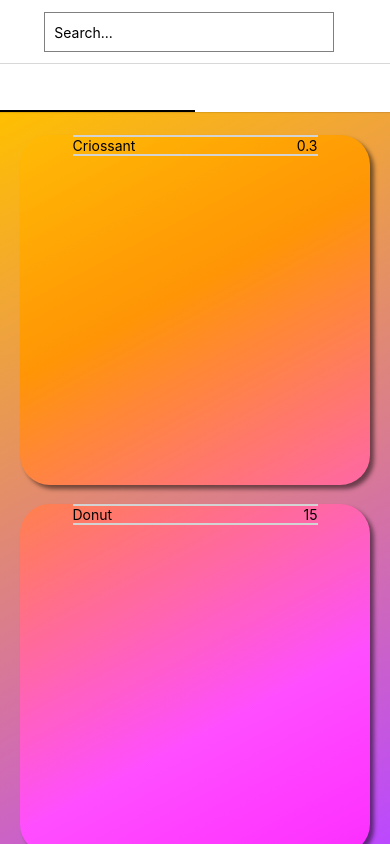
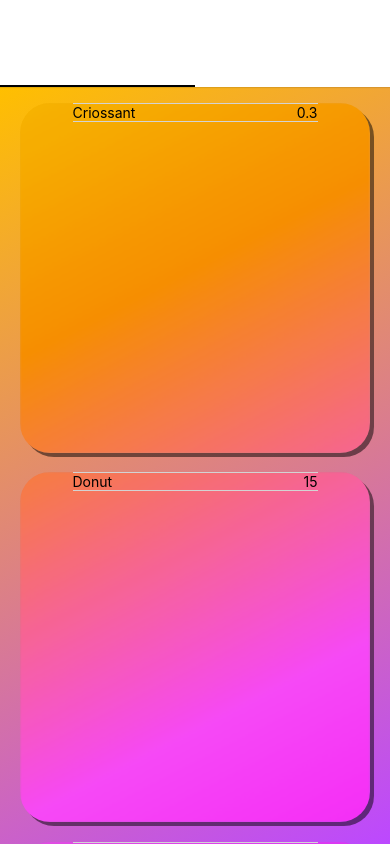
Before and after one commit to EyasSh/BaheejSweets, a React Native app in the folder BaheejSweets/client/: screen / in a window 390 px wide. Built offline with nearby package versions, Linux system fonts and the light colour scheme.

Commit message:
fixed the blur view component issues and initiated auto scrolling

```diff
--- a/BaheejSweets/client/App.tsx
+++ b/BaheejSweets/client/App.tsx
@@ -1,7 +1,7 @@
 import { StatusBar } from 'expo-status-bar';
 import { useState,useEffect,useRef, ReactNode} from 'react';
 import { Order } from './Components/Order/Order';
-import { StyleSheet, Text as RNTXT, View,ScrollView, Button, TextInput,SafeAreaView, FlatList } from 'react-native';
+import { StyleSheet, Text as RNTXT, View,ScrollView, Button, TextInput,SafeAreaView, FlatList, Dimensions } from 'react-native';
 import { NavigationContainer ,ParamListBase,Route, useIsFocused, useNavigation,useRoute } from '@react-navigation/native';
 import { createMaterialTopTabNavigator,MaterialTopTabBar, MaterialTopTabBarProps } from '@react-navigation/material-top-tabs';
 import { RootStackParamList } from './Types/RootStackParams';
@@ -19,7 +19,7 @@ import { ScreenOrientationInfo } from 'expo-screen-orientation'; //*This is for
 
 const Stack = createStackNavigator<RootStackParamList>();
 
-
+const {height,width}= Dimensions.get('screen')
 
 type HomeScreenNavigationProp = StackNavigationProp<RootStackParamList, 'Home'>;
 type HomeScreenRouteProp = RouteProp<RootStackParamList, 'Home'>;
@@ -37,19 +37,22 @@ function TopTabWithHeader():ReactNode
   return (
     <Stack.Navigator>
       <Stack.Screen
-        name="HomeTabs"
-        children={() => <HomeTopTabNavigator />}
+        name="HomeTop"
+        children={() => <HomeTopTabNavigator style={{minHeight:'100%'}} />}
         options={{
-          headerTitle: () => <View style={{ height: 0, width: 0 }}></View>,
-          headerRight: () => (
-            <View style={{width: '90%', alignItems: 'center'}}>
-              <TextInput
-                style={styles.search}
-                placeholder="Search..."
-              />
-            </View>
-          ),
+          headerShown:false,
         }}
+        // options={{
+        //   headerTitle: () => <View style={{ height: 0, width: 0 }}></View>,
+        //   headerRight: () => (
+        //     <View style={{width: '90%', alignItems: 'center'}}>
+        //       <TextInput
+        //         style={styles.search}
+        //         placeholder="Search..."
+        //       />
+        //     </View>
+        //   ),
+        // }}
       />
     </Stack.Navigator>
   );
@@ -60,37 +63,39 @@ function HomeTopTabNavigator({ onTabChange }:any):ReactNode {
 
 
   return (
+
        <TopTab.Navigator
          screenOptions={{
-        tabBarActiveTintColor: 'black',       // Notice the change here
+          tabBarActiveTintColor: 'black',
           tabBarInactiveTintColor: 'rgb(153, 153, 153)',
-        tabBarStyle:{
-          zIndex:7
-        },   // Color for the inactive tab labels
+          tabBarStyle: {
+          zIndex:2
+
+        },
         tabBarIndicatorStyle: {
-        backgroundColor: 'black',     // Color of the active tab indicator
+           backgroundColor: 'black',
            height: 2,
-        zIndex:7                   // Height of the active tab indicator
+      // Remove zIndex property
           },
       tabBarLabelStyle: {
-        fontWeight: 'bold',  // Set font weight to bold
-        zIndex:7
+        fontWeight: 'bold',
+      // Remove zIndex property
       },
-
   }}
-
 >
   <TopTab.Screen
     name="Home"
     component={HomeScreen}
-        options={{title:"Home"}}
+    options={{ title: 'Home' }}
   />
   <TopTab.Screen
     name="Details"
     component={DetailsScreen}
-          options={{title:"Details"}}
+    options={{ title: 'Details' }}
   />
   </TopTab.Navigator>
+
+
   );
 }
 type HomeScreenProps = {
@@ -115,7 +120,7 @@ function HomeScreen({ navigation }: HomeScreenProps):ReactNode {
 
   return (
     <LinearGradient style={styles.linearGradient}  colors={["#ffbf00", "#bc48ff"]}start={{ x: 0, y: 0 }} end={{ x: 0.5, y: 0.5}}>
-    <ScrollView style={styles.scrllView} contentContainerStyle={{ minHeight:'155%', alignItems: 'center', justifyContent: 'center' }}>
+    <ScrollView style={styles.scrllView} contentContainerStyle={{ alignItems: 'center', justifyContent: 'center', paddingBottom:height*0.01, paddingTop:height*0.01, }}>
       <Item name='Criossant' price={0.3} imageName='Croissant'></Item>
       <Item name='Donut' price={15} imageName='donut'></Item>
       <Item name='Chocolate Balls' price={0.7} imageName='chocball'></Item>
@@ -146,7 +151,7 @@ function DetailsScreen():ReactNode {
 
 export default function App() {
   return (
-    <SafeAreaView style={{ flex: 1 }}>
+    <SafeAreaView style={{ flex: 1, paddingTop:'10%' }}>
       <NavigationContainer>
         <TopTabWithHeader />
       </NavigationContainer>
@@ -156,21 +161,16 @@ export default function App() {
 
 const styles = StyleSheet.create({
   linearGradient: {
-    flex: 1,
-    height:'100%',
-    padding:0,
     position: "absolute",
     top: 0,
     left: 0,
     bottom: 0,
     right: 0,
-    backgroundColor:'lime',
   },
   scrllView:{
     flex: 1,
-    padding:0,
-    overflow:'visible',
     scrollbarStyle: 'outside-overlay-right',
+    zIndex:10,
   },
   details:{
     backgroundColor:"cyan",
--- a/BaheejSweets/client/Components/Item/Item.tsx
+++ b/BaheejSweets/client/Components/Item/Item.tsx
@@ -47,10 +47,10 @@ export function Item(display:ItemDisplay): ReactNode {
      */
     return (
       <BlurView
-        tint='light'
-        intensity={2}
+        tint='dark'
+        intensity={5}
         style={styles.wrapper}
-        blurReductionFactor={1}
+
       >
         <View style={styles.imageWrapper}>
           <Image source={img} resizeMode='contain' style={{ marginTop: 0, width: '80%', height: '80%' }} />
@@ -65,20 +65,21 @@ export function Item(display:ItemDisplay): ReactNode {
   }
   const styles = StyleSheet.create({
     wrapper: {
-        overflow: 'hidden',
         flexDirection: 'column',
-        backgroundColor: 'rgba(255,255,255,0.6)',
+        backgroundColor: 'rgba(255,255,255,0.4)',
         height: 350,
         width: 350,
         alignItems: 'center',
         borderRadius: 30,
+        borderBlockColor:'rgba(255,255,255,0.4)',
         marginVertical: "2.5%",  // reduced margin for top and bottom
-        zIndex: 1,
+        zIndex: 0,
         shadowColor: "#000",
         shadowOffset: { width: 4, height: 4 },
         shadowOpacity: 0.5,
-        shadowRadius: 4,
+        shadowRadius: 0,
         elevation: 5,
+        overflow:'hidden',
     },
     imageWrapper: {
         alignItems: "center",
@@ -90,8 +91,8 @@ export function Item(display:ItemDisplay): ReactNode {
         flexDirection: "row",
         justifyContent: "space-between",
         width: '70%',
-        borderTopWidth: 2,
-        borderBottomWidth: 2,
+        borderTopWidth: 1,
+        borderBottomWidth: 1,
         borderColor: '#D3D3D3',
         zIndex: 1,
         alignItems: "center",  // center the text elements vertically
```
Also changed, not shown: BaheejSweets/client/package.json (+4 -4 lines), 1 other file (tests, documents, lock files or other folders). Lines whose indentation alone changed are shown as unchanged.
